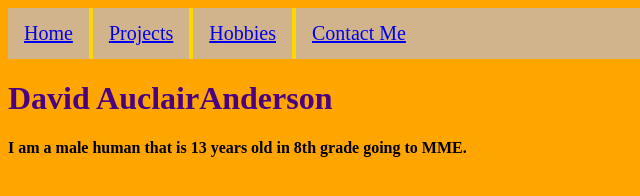
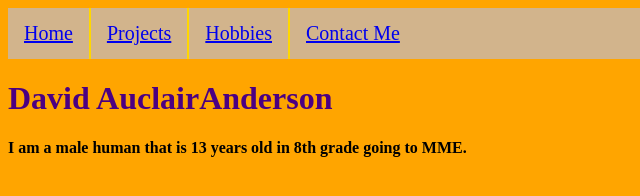
Before and after one commit to 009619/AA.DavidCS, a plain HTML site: page index.html in a window 1280 px wide. Shown: the full height of the page, 0-640 px from the left. Drawn offline with Linux system fonts and the light colour scheme.

Commit message:
Update style.css

```diff
--- a/style.css
+++ b/style.css
@@ -11,7 +11,7 @@ ul {
     overflow: hidden;
     background-color: Tan;
   font-size: 20px;
-  color: Azure;
+  color: blue;
 }
 
 li {
@@ -31,7 +31,7 @@ li {
 
 
 li {
-    border-right: 4px solid #FFD700;
+    border-right: 2px solid #FFD700;
 }
 
 li:last-child {
```
